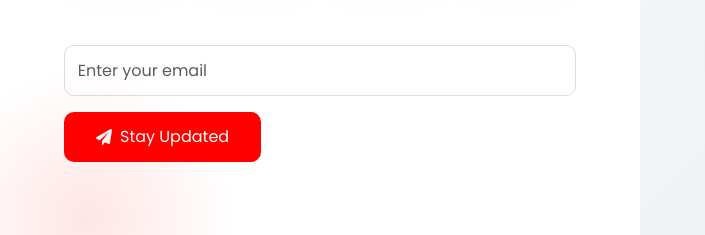
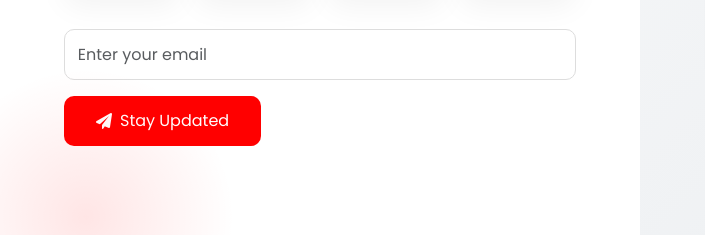
Before and after one commit to Sampath721/TGI, a plain HTML site: page index.html in a window 1280 px wide. Shown: the part 513-748 px from the top of the page, 0-705 px from the left. Drawn offline with nearby package versions, Linux system fonts and the light colour scheme; grey boxes are pictures that could not be loaded.

Commit message:
Add files via upload

```diff
--- a/index.html
+++ b/index.html
@@ -111,9 +111,16 @@
     }
 
     .contact-form {
-      margin-top: 2rem;
+
       padding: 0 1rem;
     }
+
+    html, body {
+  margin: 0;
+  padding: 0;
+  overflow: hidden; /* Prevent horizontal scrolling */
+}
+
 
     .form-control {
       border-radius: 10px;
```
